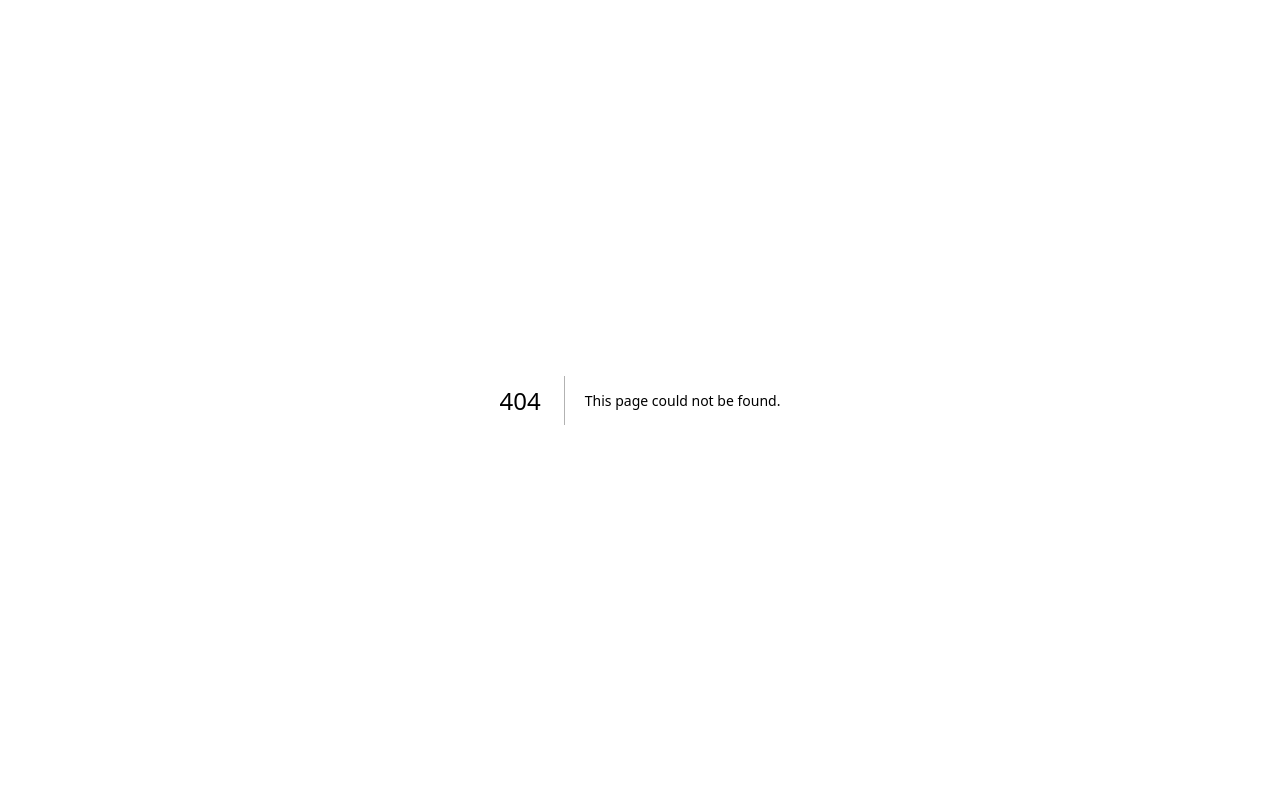
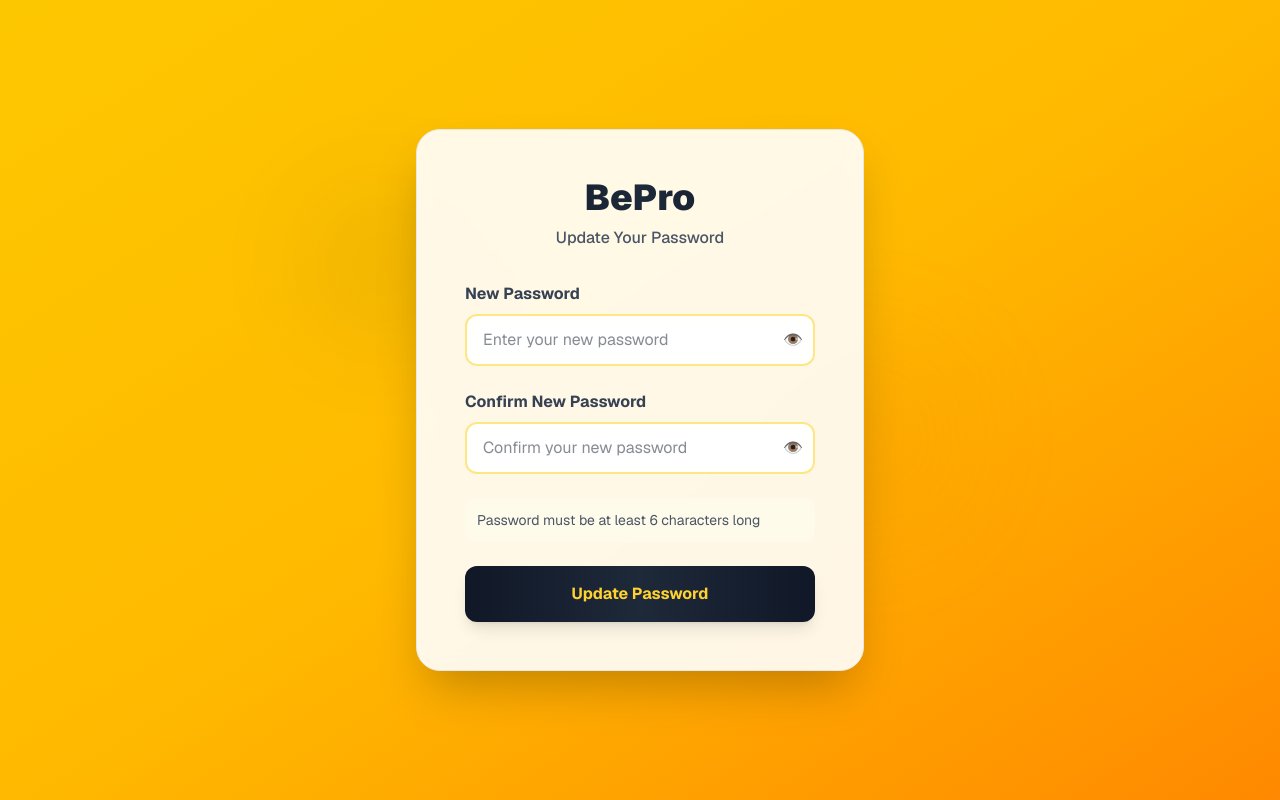
Before and after one commit to narensen/BePro, a Next.js app: page /update_password in a window 1280 px wide. Before the commit this address had no page. Built offline with nearby package versions, Linux system fonts and the light colour scheme.

Commit message:
reset_passoword

```diff
--- a/src/app/signup/page.js
+++ b/src/app/signup/page.js
@@ -60,7 +60,7 @@ export default function AuthPage() {
 
     setLoading(true)
     const { error } = await supabase.auth.resetPasswordForEmail(resetEmail, {
-      redirectTo: 'https://yourapp.com/update-password'
+      redirectTo: 'https://bepro-1.vercel.app/update-password'
     })
     setLoading(false)
 
--- /dev/null
+++ b/src/app/update_password/page.js
@@ -0,0 +1,184 @@
+'use client'
+import { useState } from 'react'
+import { supabase } from '../lib/supabase_client'
+
+export default function UpdatePassword() {
+  const [password, setPassword] = useState('')
+  const [confirmPassword, setConfirmPassword] = useState('')
+  const [loading, setLoading] = useState(false)
+  const [showPassword, setShowPassword] = useState(false)
+  const [showConfirmPassword, setShowConfirmPassword] = useState(false)
+  const [error, setError] = useState('')
+  const [success, setSuccess] = useState(false)
+
+  const handleSubmit = async (e) => {
+    e.preventDefault()
+    setError('')
+
+    if (password !== confirmPassword) {
+      setError("Passwords don't match")
+      return
+    }
+
+    if (password.length < 6) {
+      setError("Password must be at least 6 characters")
+      return
+    }
+
+    setLoading(true)
+
+    try {
+      const { error } = await supabase.auth.updateUser({ password })
+
+      if (error) throw error
+
+      setSuccess(true)
+      setPassword('')
+      setConfirmPassword('')
+    } catch (error) {
+      setError(error.message || 'Failed to update password')
+    } finally {
+      setLoading(false)
+    }
+  }
+
+  if (loading) {
+    return (
+      <main className="bg-gradient-to-br from-yellow-400 via-amber-400 to-orange-400 text-gray-900 font-sans min-h-screen flex items-center justify-center">
+        <div className="text-center">
+          <div className="text-4xl font-black mb-6 bg-gradient-to-r from-gray-900 via-gray-800 to-gray-900 bg-clip-text text-transparent animate-pulse">
+            BePro
+          </div>
+          <div className="w-10 h-10 border-4 border-gray-900/20 border-t-gray-900 rounded-full animate-spin mx-auto"></div>
+          <p className="mt-4 text-gray-800 font-medium">
+            Updating your password...
+          </p>
+        </div>
+      </main>
+    )
+  }
+
+  if (success) {
+    return (
+      <main className="bg-gradient-to-br from-yellow-400 via-amber-400 to-orange-400 text-gray-900 font-sans min-h-screen relative overflow-hidden">
+        {/* Background decoration */}
+        <div className="absolute inset-0 opacity-10">
+          <div className="absolute top-1/4 left-1/4 w-32 h-32 bg-gray-900 rounded-full blur-3xl"></div>
+          <div className="absolute bottom-1/3 right-1/4 w-48 h-48 bg-amber-600 rounded-full blur-3xl"></div>
+        </div>
+
+        <div className="flex items-center justify-center min-h-screen px-4 relative z-10">
+          <div className="bg-white/90 backdrop-blur-sm rounded-3xl p-8 md:p-12 shadow-2xl border border-gray-200 max-w-md w-full text-center">
+            <div className="text-6xl mb-6">✅</div>
+            <h1 className="text-3xl font-black mb-4 bg-gradient-to-r from-gray-900 via-gray-800 to-gray-900 bg-clip-text text-transparent">
+              Password Updated!
+            </h1>
+            <p className="text-gray-700 mb-8 text-lg leading-relaxed">
+              Your password has been successfully updated. You can now sign in with your new password.
+            </p>
+            <button
+              onClick={() => window.location.href = '/signin'}
+              className="w-full bg-gradient-to-r from-gray-900 via-gray-800 to-gray-900 text-amber-300 px-6 py-4 rounded-xl font-bold shadow-lg hover:shadow-xl hover:scale-105 transition-all duration-300 cursor-pointer"
+            >
+              Continue to Sign In
+            </button>
+          </div>
+        </div>
+      </main>
+    )
+  }
+
+  return (
+    <main className="bg-gradient-to-br from-yellow-400 via-amber-400 to-orange-400 text-gray-900 font-sans min-h-screen relative overflow-hidden">
+      {/* Background decoration */}
+      <div className="absolute inset-0 opacity-10">
+        <div className="absolute top-1/4 left-1/4 w-32 h-32 bg-gray-900 rounded-full blur-3xl"></div>
+        <div className="absolute bottom-1/3 right-1/4 w-48 h-48 bg-amber-600 rounded-full blur-3xl"></div>
+      </div>
+
+      <div className="flex items-center justify-center min-h-screen px-4 relative z-10">
+        <div className="bg-white/90 backdrop-blur-sm rounded-3xl p-8 md:p-12 shadow-2xl border border-gray-200 max-w-md w-full">
+          {/* BePro Logo */}
+          <div className="text-center mb-8">
+            <h1 className="text-4xl font-black bg-gradient-to-r from-gray-900 via-gray-800 to-gray-900 bg-clip-text text-transparent mb-2">
+              BePro
+            </h1>
+            <p className="text-gray-600 font-medium">Update Your Password</p>
+          </div>
+
+          <form onSubmit={handleSubmit} className="space-y-6">
+            {/* New Password Input */}
+            <div>
+              <label className="block text-gray-700 font-bold mb-2" htmlFor="password">
+                New Password
+              </label>
+              <div className="relative">
+                <input
+                  id="password"
+                  type={showPassword ? 'text' : 'password'}
+                  value={password}
+                  onChange={(e) => setPassword(e.target.value)}
+                  className="w-full px-4 py-3 border-2 border-amber-200 rounded-xl focus:border-amber-400 focus:outline-none transition-colors bg-white/80 backdrop-blur-sm"
+                  placeholder="Enter your new password"
+                  required
+                />
+                <button
+                  type="button"
+                  onClick={() => setShowPassword(!showPassword)}
+                  className="absolute right-3 top-1/2 transform -translate-y-1/2 text-gray-500 hover:text-gray-700 transition-colors cursor-pointer"
+                >
+                  {showPassword ? '🙈' : '👁️'}
+                </button>
+              </div>
+            </div>
+
+            {/* Confirm Password Input */}
+            <div>
+              <label className="block text-gray-700 font-bold mb-2" htmlFor="confirmPassword">
+                Confirm New Password
+              </label>
+              <div className="relative">
+                <input
+                  id="confirmPassword"
+                  type={showConfirmPassword ? 'text' : 'password'}
+                  value={confirmPassword}
+                  onChange={(e) => setConfirmPassword(e.target.value)}
+                  className="w-full px-4 py-3 border-2 border-amber-200 rounded-xl focus:border-amber-400 focus:outline-none transition-colors bg-white/80 backdrop-blur-sm"
+                  placeholder="Confirm your new password"
+                  required
+                />
+                <button
+                  type="button"
+                  onClick={() => setShowConfirmPassword(!showConfirmPassword)}
+                  className="absolute right-3 top-1/2 transform -translate-y-1/2 text-gray-500 hover:text-gray-700 transition-colors cursor-pointer"
+                >
+                  {showConfirmPassword ? '🙈' : '👁️'}
+                </button>
+              </div>
+            </div>
+
+            {/* Error Message */}
+            {error && (
+              <div className="bg-red-100 border border-red-400 text-red-700 px-4 py-3 rounded-xl">
+                {error}
+              </div>
+            )}
+
+            {/* Password Requirements */}
+            <div className="text-sm text-gray-600 bg-amber-50 p-3 rounded-xl">
+              Password must be at least 6 characters long
+            </div>
+
+            {/* Submit Button */}
+            <button
+              type="submit"
+              className="w-full bg-gradient-to-r from-gray-900 via-gray-800 to-gray-900 text-amber-300 px-6 py-4 rounded-xl font-bold shadow-lg hover:shadow-xl hover:scale-105 transition-all duration-300 cursor-pointer"
+            >
+              Update Password
+            </button>
+          </form>
+        </div>
+      </div>
+    </main>
+  )
+}
```
